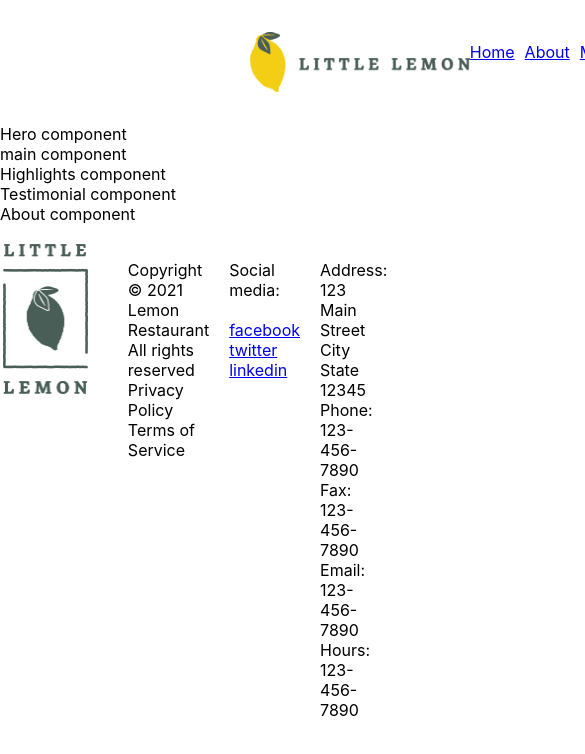
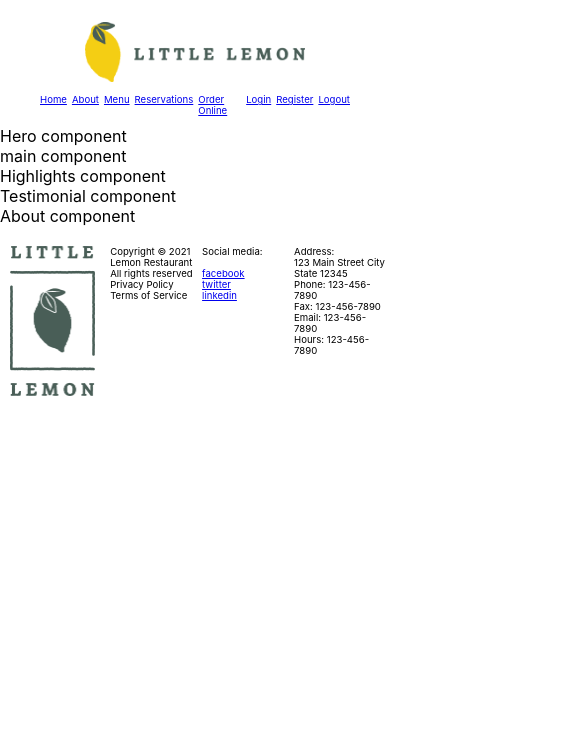
Before and after one commit to DafetiteOgaga/Littlelemon-frontendCapstone, a React (Create React App) app in the folder littlelemon_frontend_component/: page / in a window 390 px wide. Shown: the top 754 px of the page, 585 px wide, since content can reach past the window. Built offline with nearby package versions, Linux system fonts and the light colour scheme.

Commit message:
changes: added some styling to the header and footer

```diff
--- a/littlelemon_frontend_component/src/App.css
+++ b/littlelemon_frontend_component/src/App.css
@@ -28,7 +28,7 @@
   display: flex;
   align-items: center;
   justify-content: space-between;
-  padding: 20px 250px;
+  padding: 20px 50px;
 }
 
 .header {
@@ -43,11 +43,6 @@
 
 .header img {
   height: 60px;
-}
-
-.navigation {
-  display: flex;
-  gap: 10px;
 }
 
 .footer {
@@ -77,6 +72,11 @@
   display: inline-block;
 } */
 
+.navigation {
+  display: flex;
+  gap: 10px;
+}
+
 .no-bullets {
   list-style-type: none;
   padding: 0;
@@ -95,3 +95,50 @@
     transform: rotate(360deg);
   }
 }
+
+/* Media query for tablets */
+@media (max-width: 850px) {
+  .header-plus {
+    flex-direction: column;
+    align-items: flex-end;
+    place-items: center;
+  }
+}
+
+/* Media query for mobile devices */
+@media (max-width: 480px) {
+  .header-plus {
+    flex-direction: column;
+    align-items: flex-end;
+    padding: 10px 20px;
+    font-size: 60%;
+    place-items: center;
+  }
+
+  .header {
+    min-height: 10vh;
+  }
+
+  .header img {
+    justify-content: center;
+  }
+
+  .navigation {
+    margin-left: 20px;
+    margin-right: 20px;
+    gap: 5px;
+  }
+
+  .footer-div {
+    display: grid;
+    grid-template-columns: repeat(3, 1fr);
+    gap: 1px;
+    padding: 10px 5px;
+    font-size: 60%;
+  }
+
+  .footer {
+    margin-left: 10px;
+    gap: 10px;
+  }
+}
```
